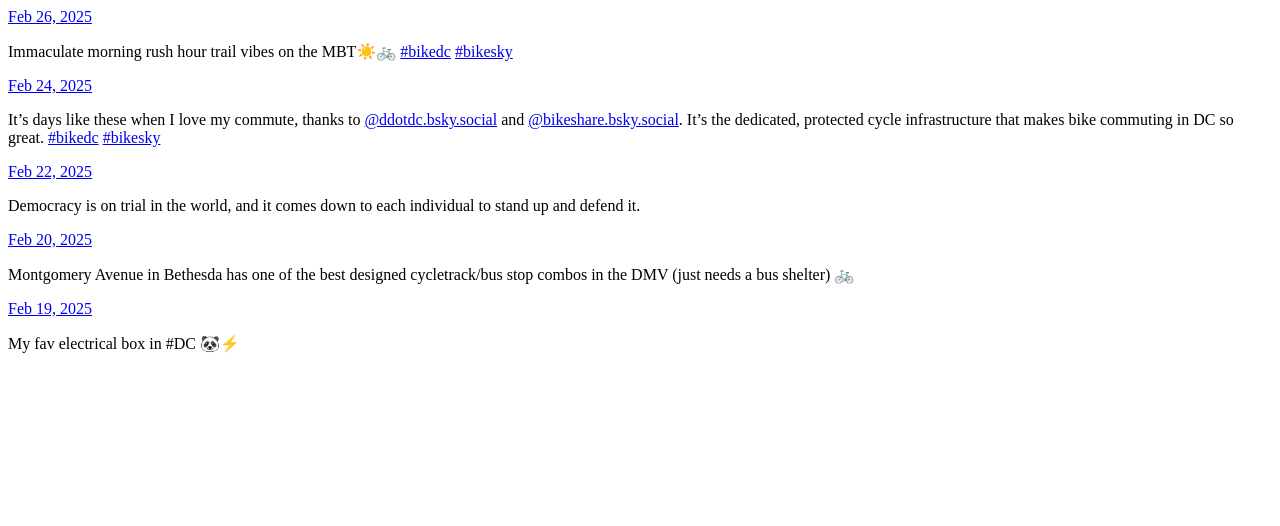
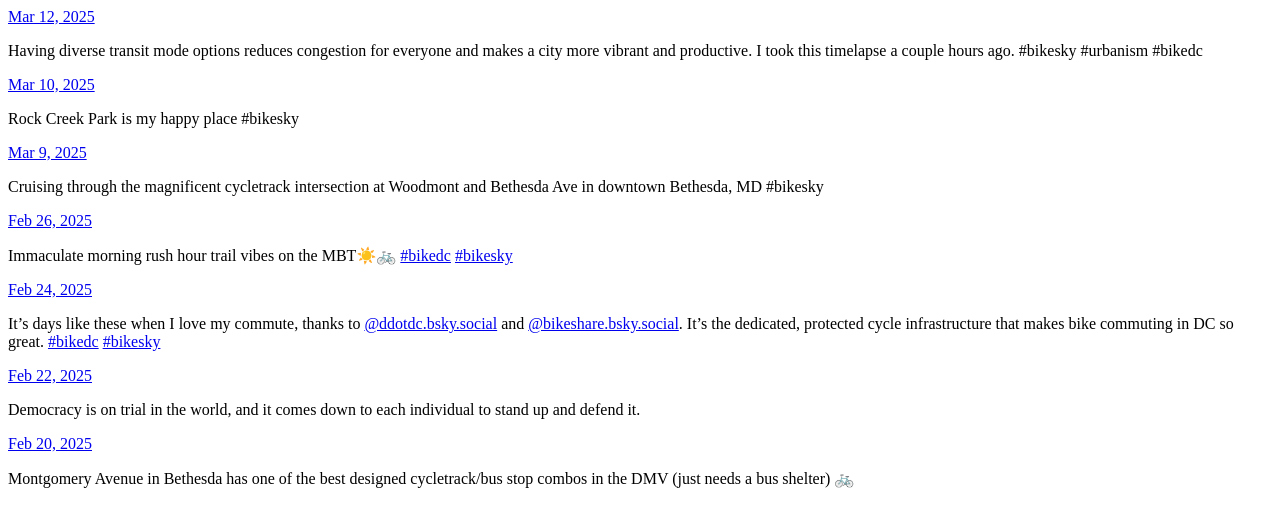
Before and after one commit to N1ck-m/nickm.co, a plain HTML site: page index.html in a window 1280 px wide. Drawn offline with Linux system fonts and the light colour scheme.

Commit message:
Archiving from Micro.blog.

```diff
--- a/index.html
+++ b/index.html
@@ -21,6 +21,42 @@
 <div class="h-feed">
 
 
+
+	  <div class="h-entry">
+
+
+		<a href="https://nickm.co/2025/03/12/having-diverse-transit-mode-options.html" class="u-url"><time class="dt-published" datetime="2025-03-12 21:59:37 -0500">Mar 12, 2025</time></a>
+
+		<div class="e-content">
+			 <p>Having diverse transit mode options reduces congestion for everyone and makes a city more vibrant and productive. I took this timelapse a couple hours ago. #bikesky #urbanism #bikedc</p>
+<p><!-- raw HTML omitted --><!-- raw HTML omitted --></p>
+
+		</div>
+	  </div>
+
+	  <div class="h-entry">
+
+
+		<a href="https://nickm.co/2025/03/10/rock-creek-park-is-my.html" class="u-url"><time class="dt-published" datetime="2025-03-10 19:53:12 -0500">Mar 10, 2025</time></a>
+
+		<div class="e-content">
+			 <p>Rock Creek Park is my happy place #bikesky</p>
+<p><!-- raw HTML omitted --><!-- raw HTML omitted --></p>
+
+		</div>
+	  </div>
+
+	  <div class="h-entry">
+
+
+		<a href="https://nickm.co/2025/03/09/cruising-through-the-magnificent-cycletrack.html" class="u-url"><time class="dt-published" datetime="2025-03-09 15:30:46 -0500">Mar 9, 2025</time></a>
+
+		<div class="e-content">
+			 <p>Cruising through the magnificent cycletrack intersection at Woodmont and Bethesda Ave in downtown Bethesda, MD #bikesky</p>
+<p><!-- raw HTML omitted --><!-- raw HTML omitted --></p>
+
+		</div>
+	  </div>
 
 	  <div class="h-entry">
 
@@ -70,18 +106,6 @@
 		</div>
 	  </div>
 
-	  <div class="h-entry">
-
-
-		<a href="https://nickm.co/2025/02/19/my-fav-electrical-box-in.html" class="u-url"><time class="dt-published" datetime="2025-02-19 20:41:41 -0500">Feb 19, 2025</time></a>
-
-		<div class="e-content">
-			 <p>My fav electrical box in #DC 🐼⚡️</p>
-<!-- raw HTML omitted -->
-
-		</div>
-	  </div>
-
 
 </div>
 
```
